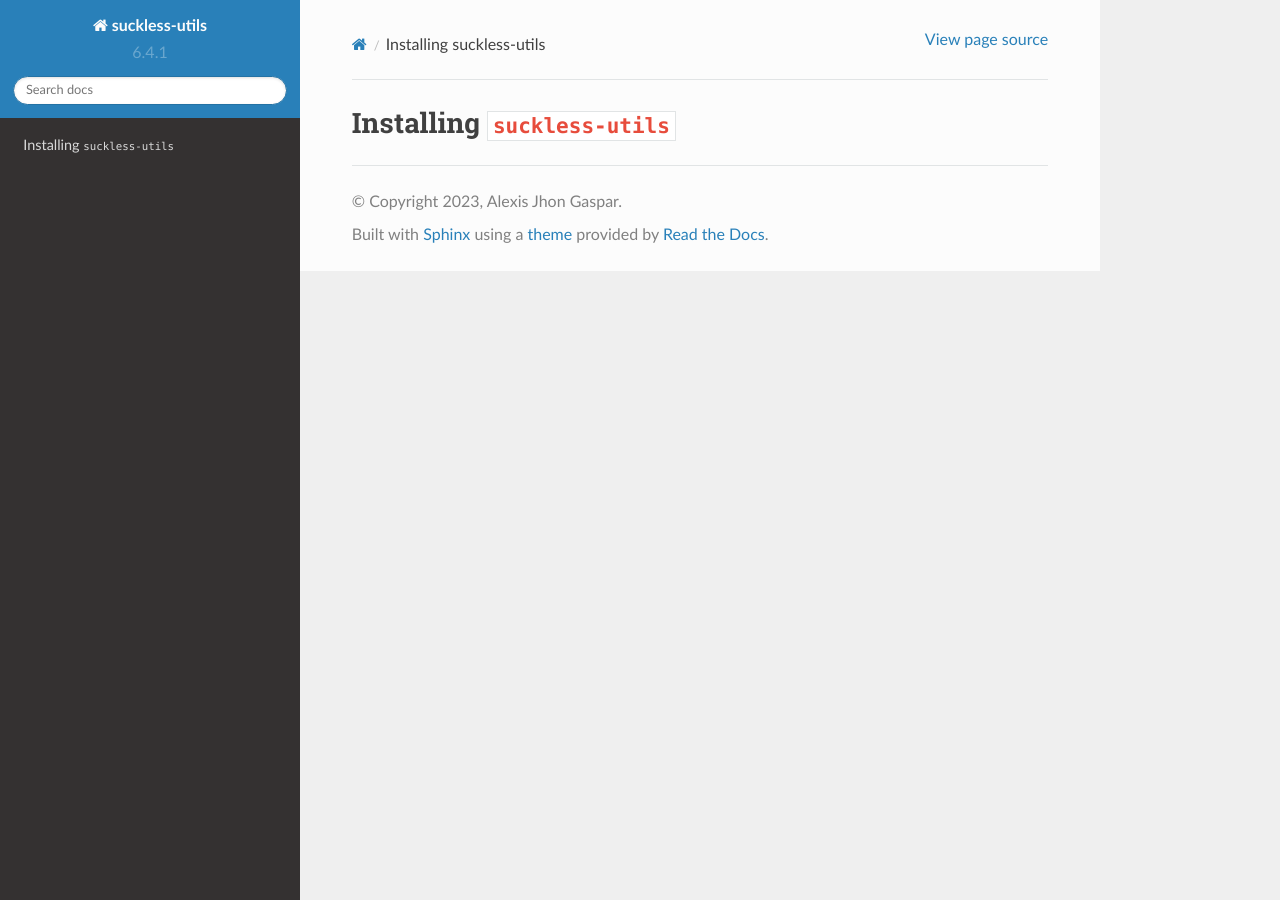
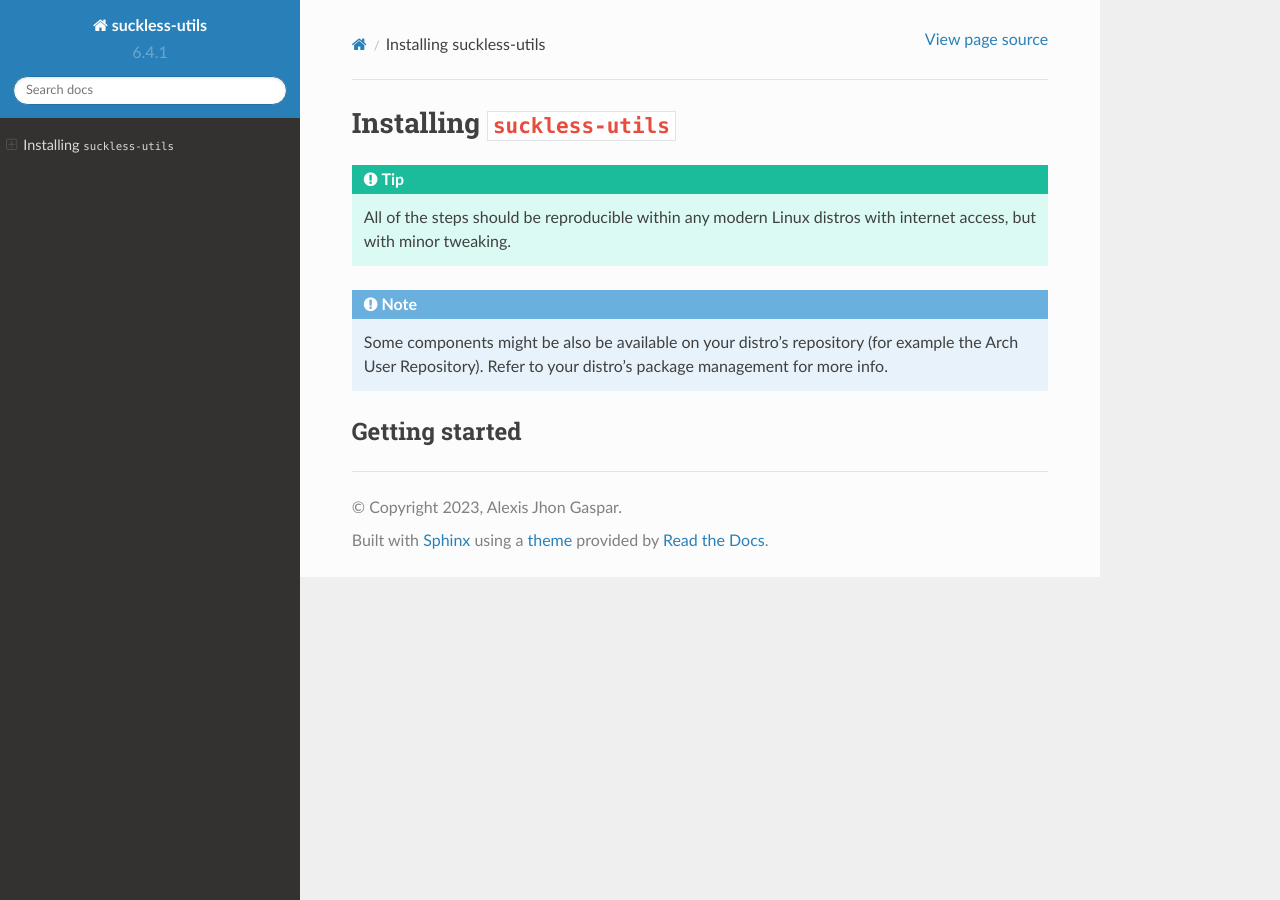
Before and after one commit to Lucas-mother3/suckless-utils-docs, a Sphinx documentation site: the page built from docs/source/start/install.rst, in a window 1280 px wide. Built offline with Sphinx 7.4.7 and the Read the Docs theme 2.0.0, drawn with Linux system fonts in a browser that asks for light colours.

Commit message:
Update install.rst

```diff
--- a/docs/source/start/install.rst
+++ b/docs/source/start/install.rst
@@ -1,2 +1,12 @@
 Installing ``suckless-utils``
 =============================
+
+.. tip::
+  All of the steps should be reproducible within any modern Linux distros with internet access, but with minor tweaking.
+
+.. note::
+  Some components might be also be available on your distro's repository (for example the Arch User Repository).
+  Refer to your distro's package management for more info.
+
+Getting started
+---------------
```
